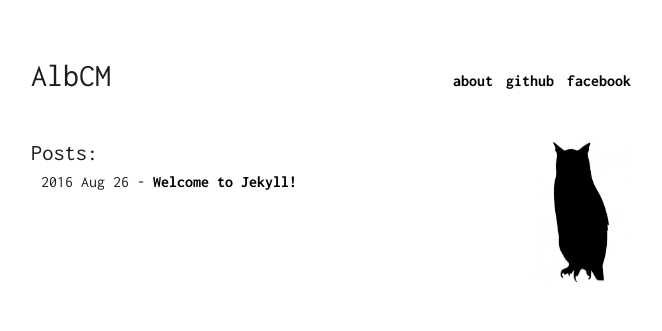
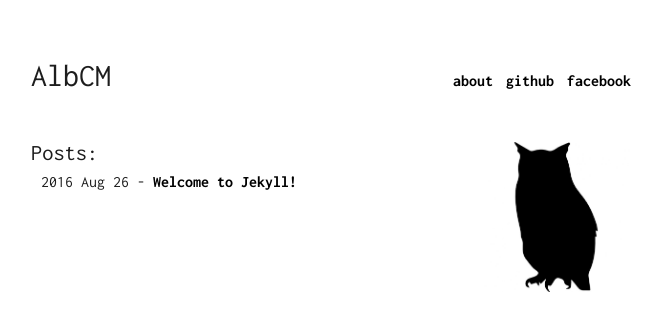
Before and after one commit to AlbCM/albcm.github.io, a Jekyll site: the page built from index.html, in a window 1280 px wide. Shown: the top 331 px of the page, without its empty margins (309-971 px from the left). Built offline with Jekyll 4.4.1, drawn with Linux system fonts in a browser that asks for light colours; comment, search, counter and statistics services are not loaded.

Commit message:
Update index.html

```diff
--- a/index.html
+++ b/index.html
@@ -22,7 +22,7 @@ img {
     </ul>
 </div>
 <div class="blog">
-    <img src="/assets/img/mrclamator.png" width="100" height="140" align="center" />
+    <img src="/assets/img/mrclamator.png" width="150" height="150" align="center" />
     <h1>Posts:</h1>
     <ul>
         {% for post in site.posts %}
```
